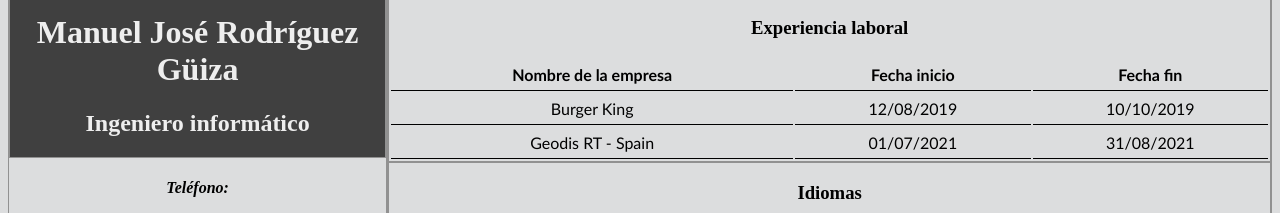
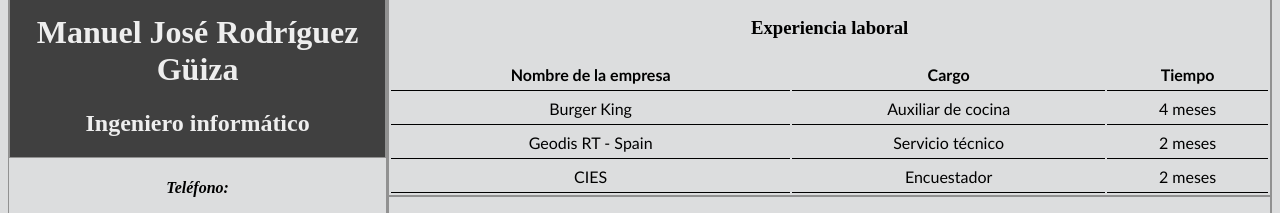
Before and after one commit to ManuelJose-Rodriguez/ManuelJose-Rodriguez.github.io, a plain HTML site: page index.html in a window 1280 px wide. Shown: the part 204-417 px from the top of the page. Drawn offline with Linux system fonts and the light colour scheme.

Commit message:
Actualización CV

```diff
--- a/index.html
+++ b/index.html
@@ -43,18 +43,23 @@
         <table>
           <tr>
             <th>Nombre de la empresa</th>
-            <th>Fecha inicio</th>
-            <th>Fecha fin</th>
+            <th>Cargo</th>
+            <th>Tiempo</th>
           </tr>
           <tr>
             <td>Burger King</td>
-            <td>12/08/2019</td>
-            <td>10/10/2019</td>
+            <td>Auxiliar de cocina</td>
+            <td>4 meses</td>
           </tr>
           <tr>
             <td>Geodis RT - Spain</td>
-            <td>01/07/2021</td>
-            <td>31/08/2021</td>
+            <td>Servicio técnico</td>
+            <td>2 meses</td>
+          </tr>
+          <tr>
+            <td>CIES</td>
+            <td>Encuestador</td>
+            <td>2 meses</td>
           </tr>
         </table>
       </div>
```
Also changed, not shown: picture.jpg, 1 other file.
